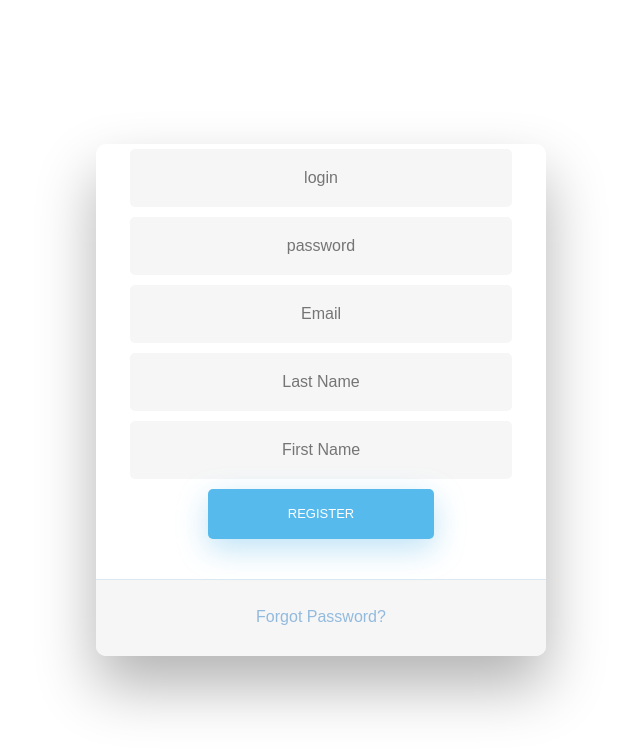
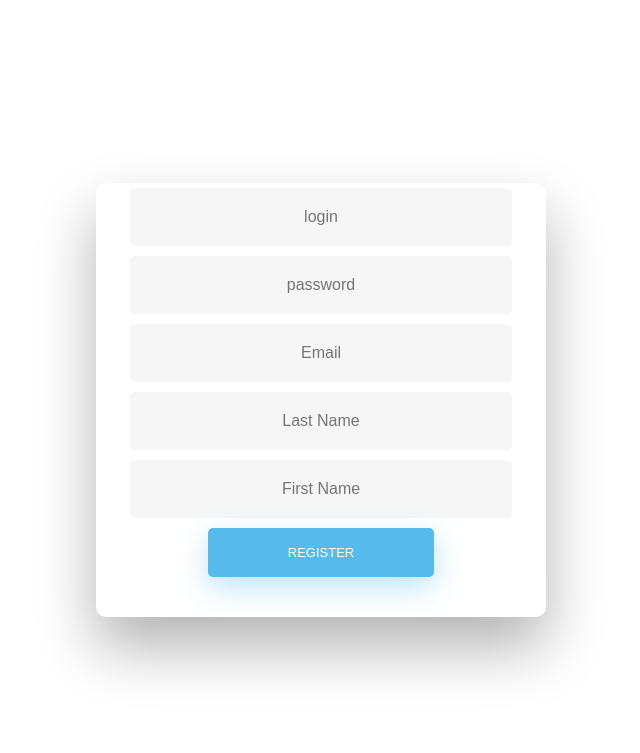
Before and after one commit to Dalmaz01/food-store, a Django app: page /register in a window 1280 px wide. Shown: the top 753 px of the page, without its empty margins (319-959 px from the left). Run offline with Django 4.2, Linux system fonts and the light colour scheme; some libraries are stand-ins or nearby versions.

Commit message:
Remind password is deleted

```diff
--- a/main/templates/main/register.html
+++ b/main/templates/main/register.html
@@ -33,10 +33,6 @@
         <input type="submit" class="fadeIn fourth" value="Register">
     </form>
 
-    <!-- Remind Passowrd -->
-    <div id="formFooter">
-      <a class="underlineHover" href="#">Forgot Password?</a>
-    </div>
 
   </div>
 </div>
```
